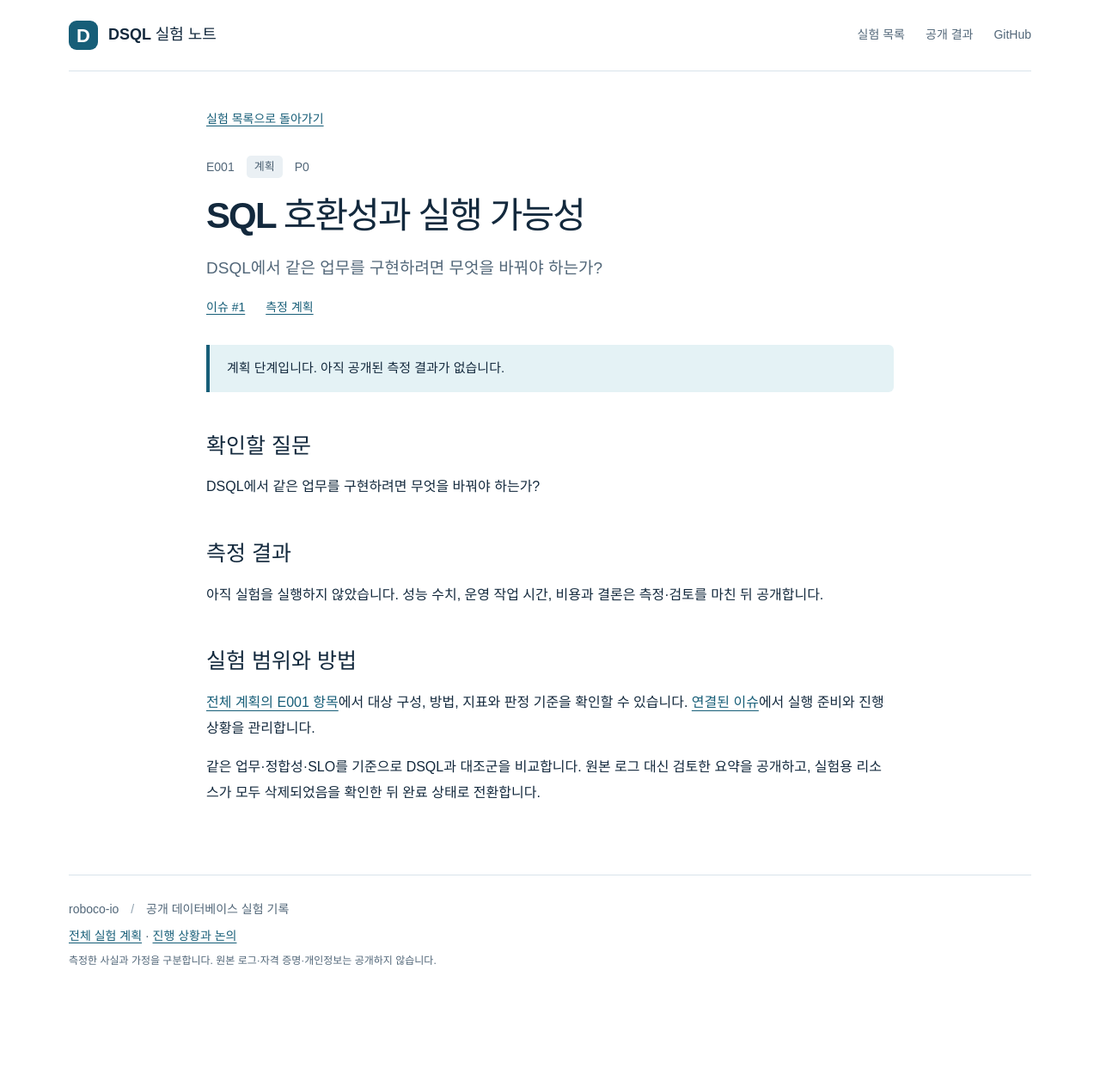
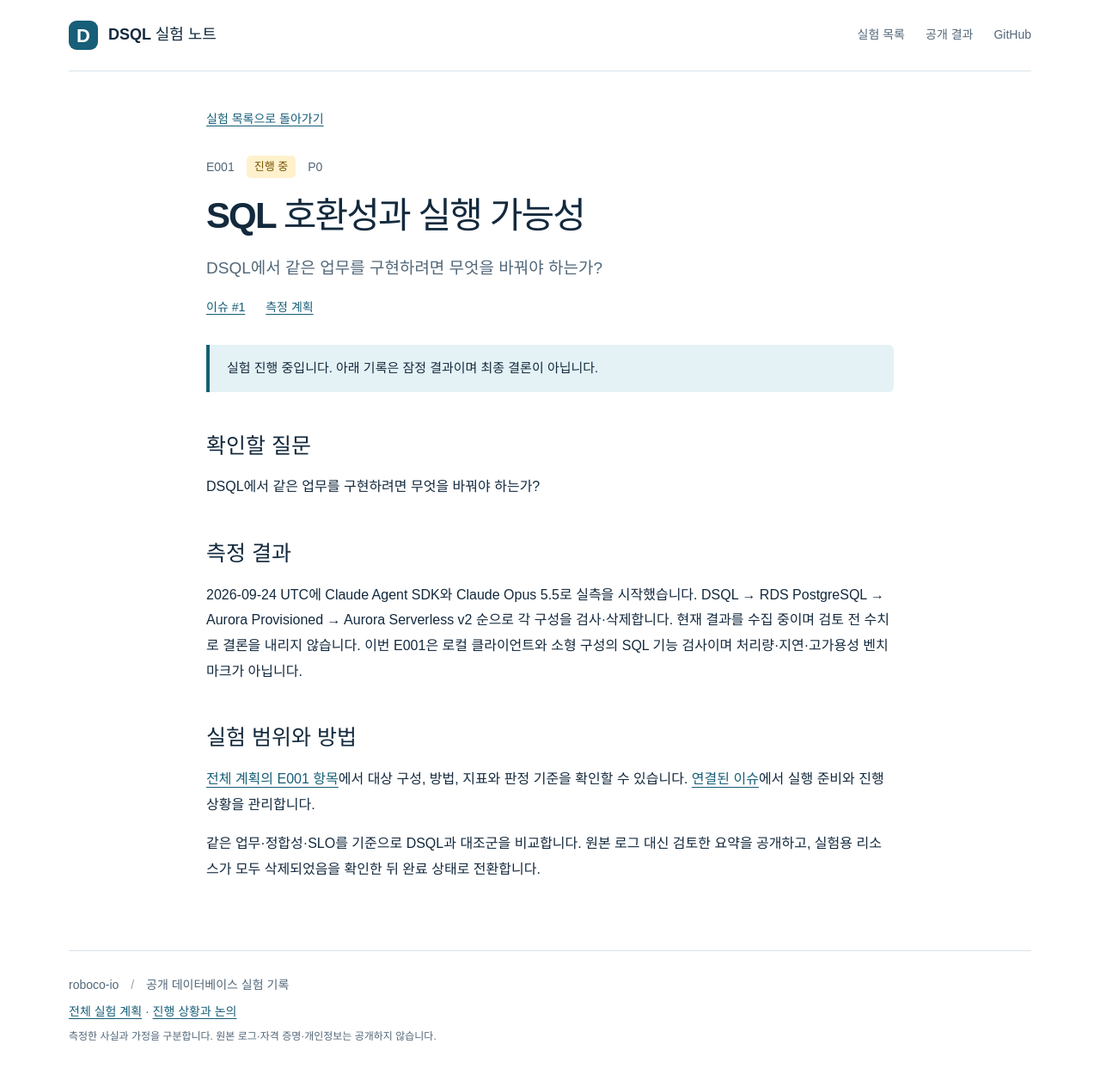
Before and after one commit to roboco-io/rds-experiments, a Jekyll site: the page built from docs/_experiments/e001.md, in a window 1280 px wide. Shown: the whole page at 86% size. Built offline with Jekyll 4.4.1, drawn with Linux system fonts in a browser that asks for light colours; before the commit the page ends 1176 px from its top, so only the background shows below that.

Commit message:
Track SQL compatibility experiment in progress

```diff
--- a/docs/_experiments/e001.md
+++ b/docs/_experiments/e001.md
@@ -15,7 +15,7 @@
 
 ## 측정 결과
 
-아직 실험을 실행하지 않았습니다. 성능 수치, 운영 작업 시간, 비용과 결론은 측정·검토를 마친 뒤 공개합니다.
+2026-09-24 UTC에 Claude Agent SDK와 Claude Opus 5.5로 실측을 시작했습니다. DSQL → RDS PostgreSQL → Aurora Provisioned → Aurora Serverless v2 순으로 각 구성을 검사·삭제합니다. 현재 결과를 수집 중이며 검토 전 수치로 결론을 내리지 않습니다. 이번 E001은 로컬 클라이언트와 소형 구성의 SQL 기능 검사이며 처리량·지연·고가용성 벤치마크가 아닙니다.
 
 ## 실험 범위와 방법
 
```
Also changed, not shown: other parts of docs/_experiments/e001.md (+1 -1 lines), experiments/001-sql-compatibility/README.md, experiments/README.md.
